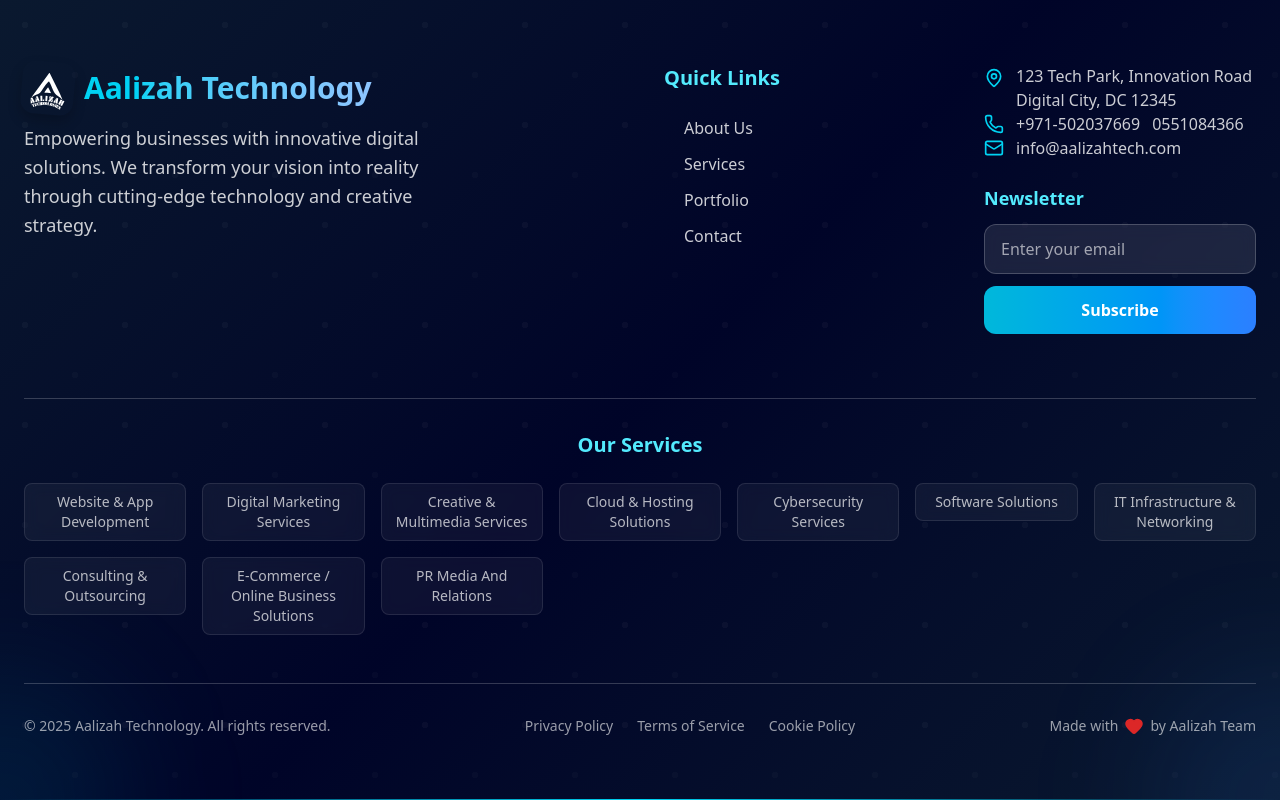
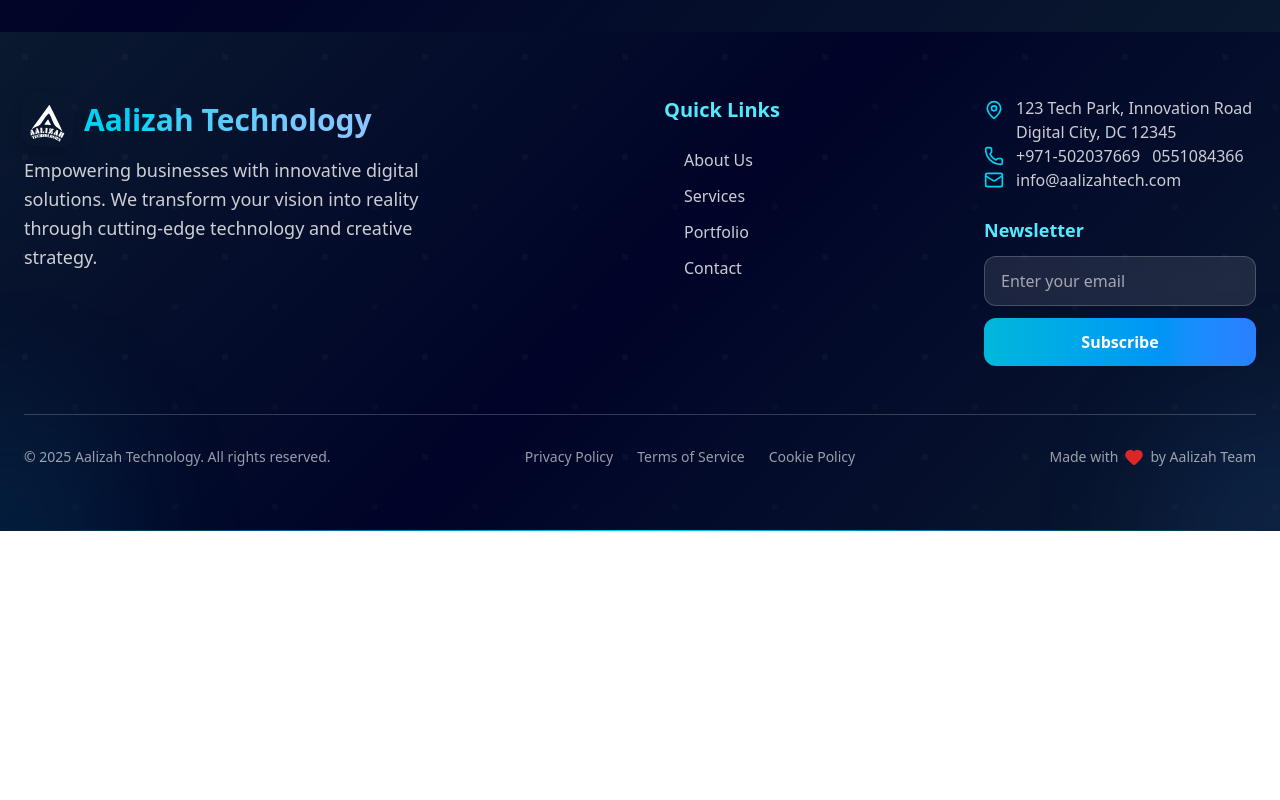
Before and after one commit to Abhishekn1234/frontend_aal, a React (Vite) app in the folder frontend/: page / in a window 1280 px wide. Shown: the part 4833-5633 px from the top of the page. After the commit the page ends 5364 px from the top, so only its background shows below. Built offline with nearby package versions, Linux system fonts and the light colour scheme.

Commit message:
changed footer and home

```diff
--- a/frontend/src/components/Layout/Footer/Footer.tsx
+++ b/frontend/src/components/Layout/Footer/Footer.tsx
@@ -14,7 +14,7 @@ import { useEffect, useState } from "react";
 import { staggerContainer, fadeUp } from "./variant";
 import { Link } from "react-router-dom";
 import emailjs from "emailjs-com";
-import { servicesData } from "../../Services/servicesData";
+// import { servicesData } from "../../Services/servicesData";
 
 
 
@@ -247,7 +247,7 @@ const handleNewsletterSubmit = async (e:any) => {
           </motion.div>
 
           {/* Services */}
-          <motion.div
+          {/* <motion.div
             initial="hidden"
             whileInView="show"
             viewport={{ once: true }}
@@ -272,7 +272,7 @@ const handleNewsletterSubmit = async (e:any) => {
   ))}
 </div>
 
-          </motion.div>
+          </motion.div> */}
 
           {/* Bottom Bar */}
           <motion.div
--- a/frontend/src/pages/Home.tsx
+++ b/frontend/src/pages/Home.tsx
@@ -320,11 +320,12 @@ export default function Home() {
         "/11.svg",
         "/12.svg",
       ].map((img, i) => (
-        <img
-          key={i}
-          src={img}
-          className="h-24 md:h-28 object-contain"
-        />
+       <img
+  key={i}
+  src={img}
+  className="h-32 md:h-36 object-contain"
+/>
+
       ))}
     </motion.div>
   </div>
```
